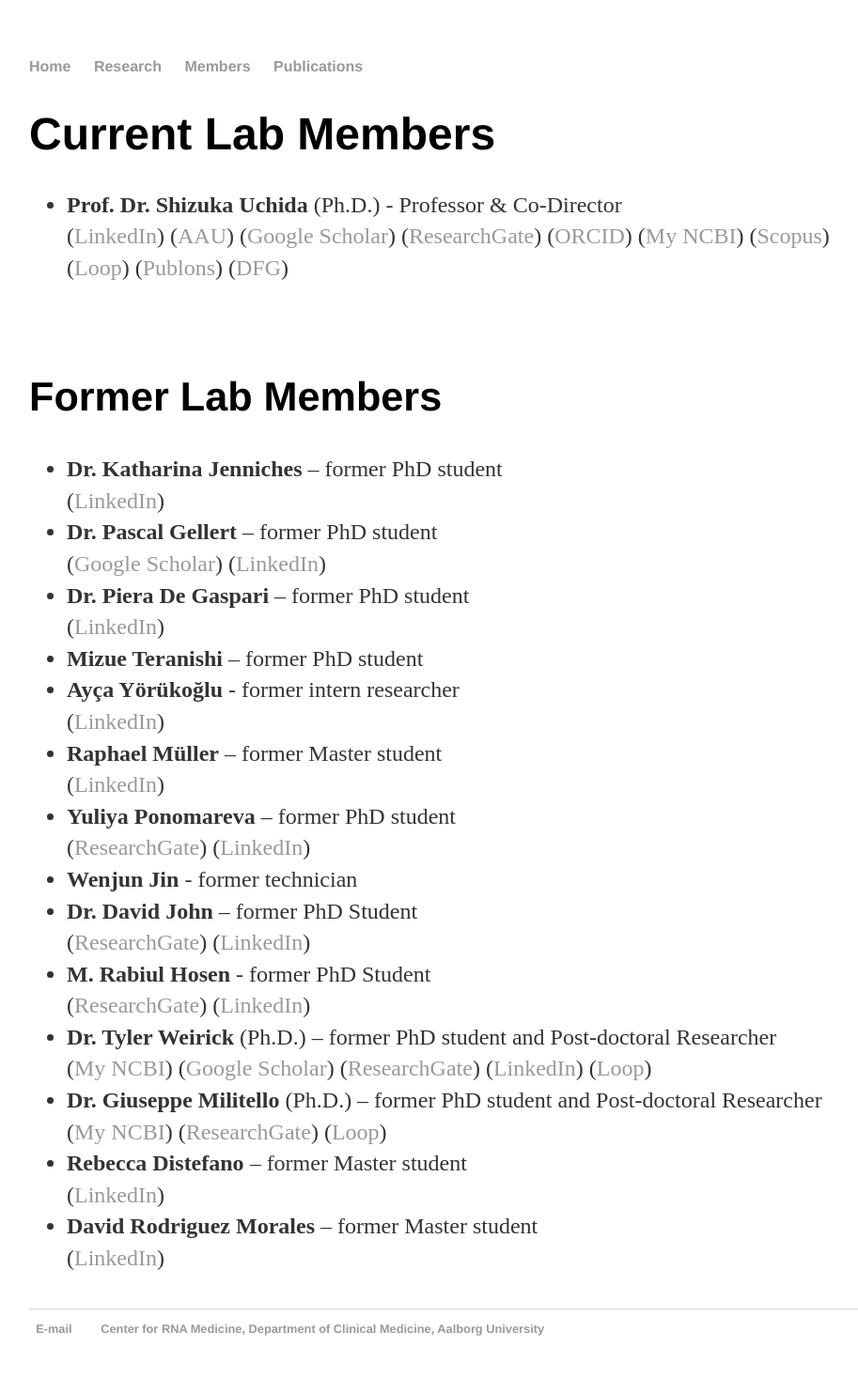
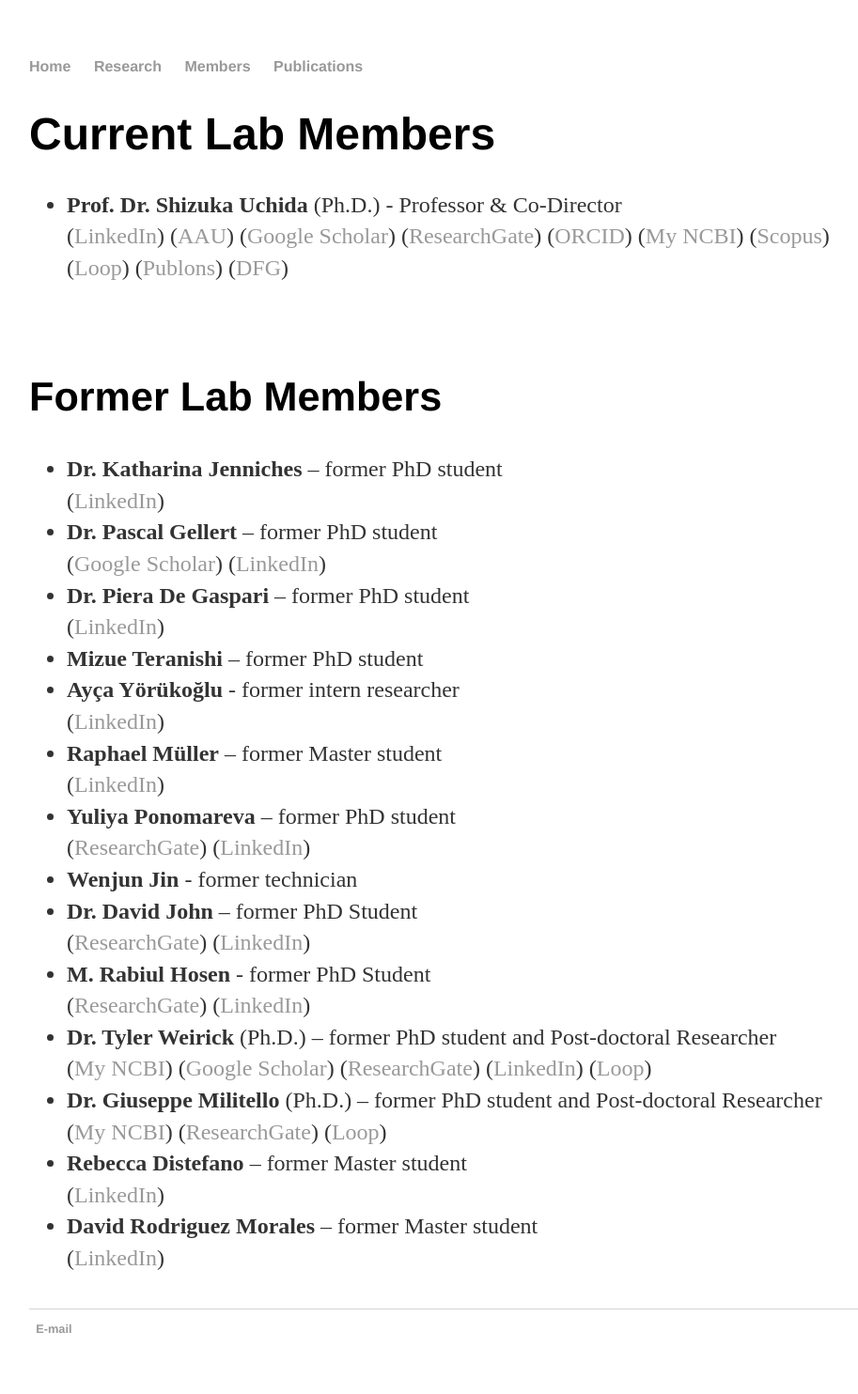
Before and after one commit to heartlncrna/heartlncrna.github.io, a Jekyll site: the page members/member_list.html, which Jekyll copies as it is, in a window 1280 px wide. Shown: the whole page at 94% size, without its empty margins (161-1074 px from the left). Built offline with Jekyll 4.4.1, drawn with Linux system fonts in a browser that asks for light colours.

Commit message:
Update member_list.html

```diff
--- a/members/member_list.html
+++ b/members/member_list.html
@@ -106,8 +106,7 @@
   <footer>
    <ul>
    <li><a href="mailto:heart.lncrna@gmail.com">E-mail</a></li>
-   <li><a href="http://www.rna-medicine.dk">Center for RNA Medicine, Department of Clinical Medicine, Aalborg University</a></li>
-   </ul>
+   </ul>
   </footer>
   </body>
 
```
